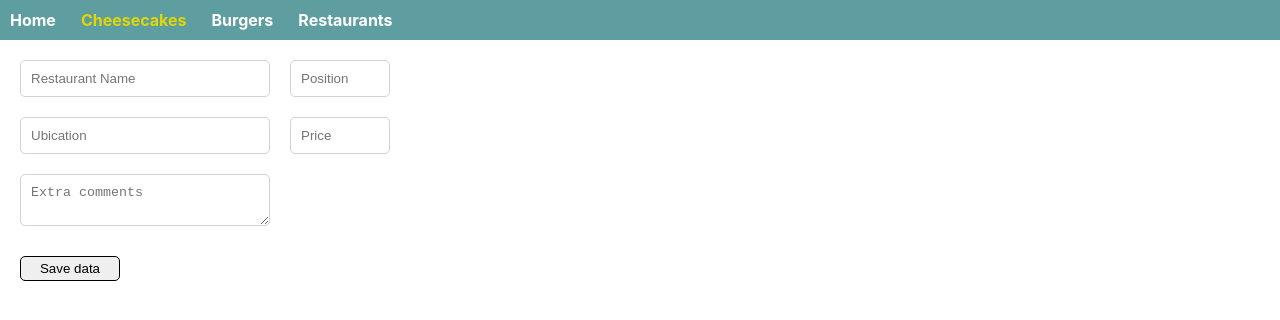
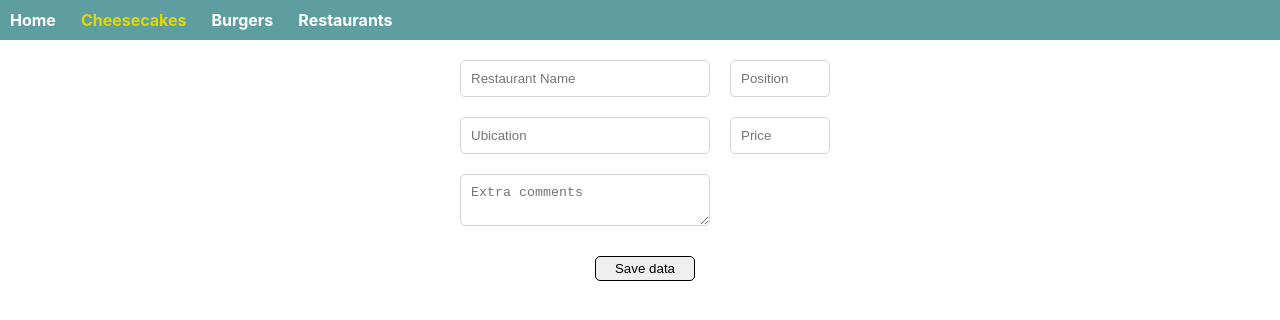
Before and after one commit to javirro/food-ranking-ui, a React (Create React App) app: page /cheesecakes in a window 1280 px wide. Shown: the top 320 px of the page. Built offline with nearby package versions, Linux system fonts and the light colour scheme.

Commit message:
Add style to the main body of each route to position it in the middle

```diff
--- a/src/App.js
+++ b/src/App.js
@@ -4,7 +4,7 @@ import Cheesecakes from "./Routes/Cheesecakes"
 import Burgers from "./Routes/Burgers"
 import Restaurants from "./Routes/Restaurants"
 import NavBar from "./Routes/NavBar"
-
+import './Styles/global.css'
 function App() {
 
   return (
--- /dev/null
+++ b/src/Styles/global.css
@@ -0,0 +1,8 @@
+@media (min-width: 600px) {
+    .main-routes-container {
+        display: flex;
+        flex-direction: column;
+        justify-content: center;
+        align-items: center;
+    }
+}
```
